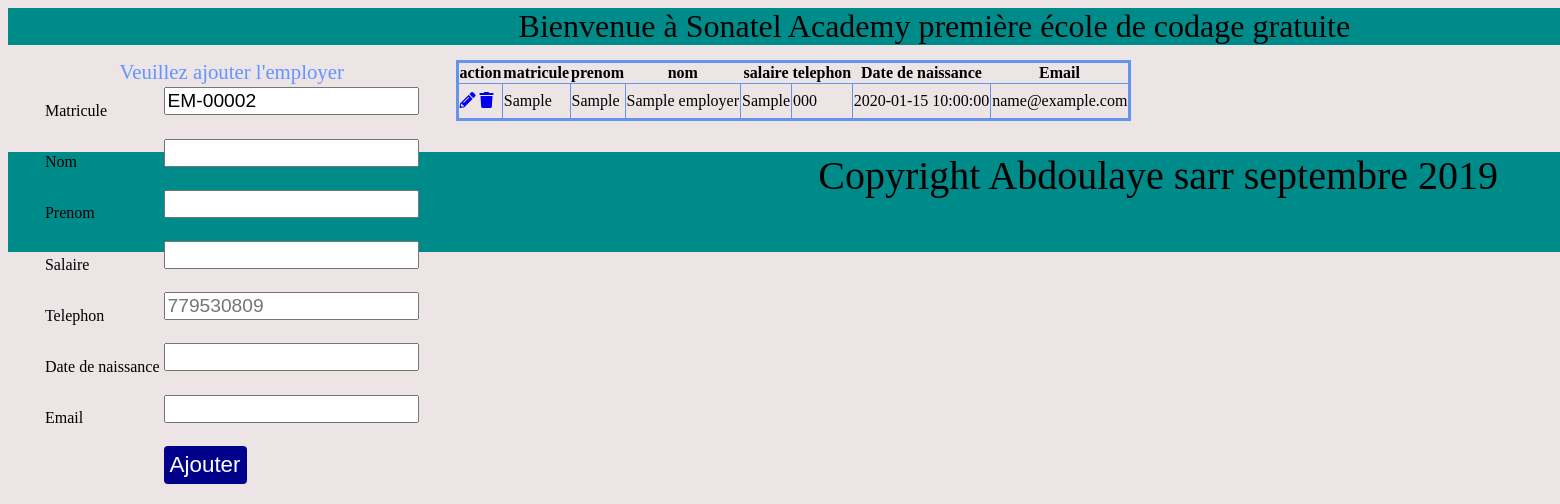
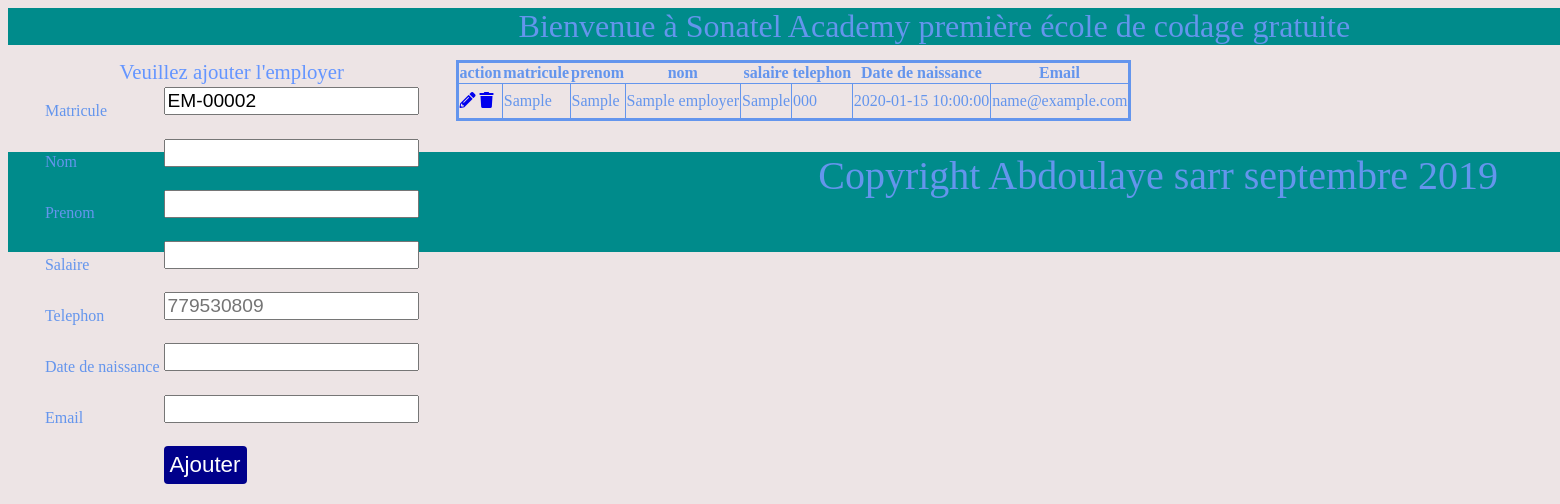
Before and after one commit to abdoulayeboki/tp1-bd, a PHP site: page / in a window 1560 px wide; the page is wider, and only the part inside the window is pictured. Shown: the top 504 px of that part. Run offline with PHP 8.4, Linux system fonts and the light colour scheme; tables that the repository leaves empty or names only in its code hold one stand-in row (values such as "Sample post"); data that the repository does not hold is empty.

Commit message:
css changer

```diff
--- a/css/style1.css
+++ b/css/style1.css
@@ -1,5 +1,6 @@
 body{
     background-color: #ede4e5;
+    color: #6495ed;
 }
 
  .page{
```
